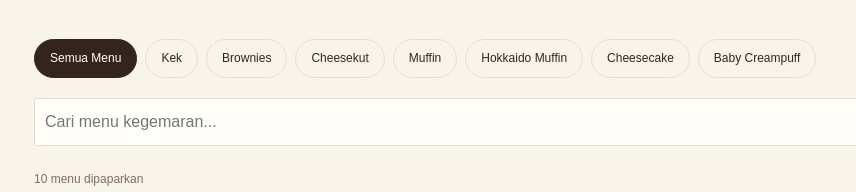
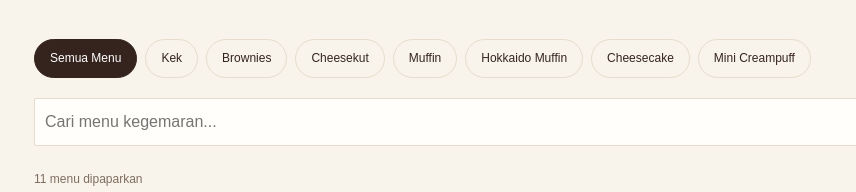
Before and after one commit to kunyahkunyahbynaz/kunyahkunyahbynaz.github.io, a plain HTML site: page index.html in a window 1280 px wide. Shown: the part 760-952 px from the top of the page, 28-884 px from the left. Drawn offline with Linux system fonts and the light colour scheme.

Commit message:
Update index.html
Updated product details and changed cart key version.

```diff
--- a/index.html
+++ b/index.html
@@ -145,7 +145,7 @@ footer a{color:#e4c89a}
   <button class="filter-button" data-filter="Muffin">Muffin</button>
   <button class="filter-button" data-filter="Hokkaido">Hokkaido Muffin</button>
   <button class="filter-button" data-filter="Cheesecake">Cheesecake</button>
-  <button class="filter-button" data-filter="Cream Puff">Baby Creampuff</button>
+  <button class="filter-button" data-filter="Cream Puff">Mini Creampuff</button>
 </div>
 
 <div class="tools">
@@ -199,21 +199,44 @@ footer a{color:#e4c89a}
 "use strict";
 
 const WHATSAPP_NUMBER = "60163160468";
-const CART_KEY = "kunyahkunyah_cart_v3";
+const CART_KEY = "kunyahkunyah_cart_v4";
 
 const products = [
  {id:"pisang",name:"Kek Pisang",category:"Kek",image:"kek-pisang.JPG",emoji:"🍌",description:"Kek pisang homemade dengan pilihan topping dan cheese.",options:[
  ["Classic",30],["Chocolate",35],["Double Choc. (Extra Choc Drizzle)",38],["2 Benua (Classic + Choc.)",35],["Classic Cheese (Full)",40],["Choc. Cheese (Full)",46],["2 Benua Cheese (Full)",46],["2 Benua Cheese (Half)",44]],topping:true},
+
  {id:"brownies",name:"Brownies 8×8 Inch",category:"Brownies",image:"brownies.JPG",emoji:"🍫",description:"36 pcs setiap kotak. Pilih flavour kegemaran anda.",options:[
  ["Plain",35],["Hazelnut / Biscoff Spread (Can Mix)",44],["Hazelnut Spread + Nuts",50],["Hazelnut Spread + Biscoff Crumb",50],["Biscoff Spread + Nuts",50],["Biscoff Spread + Biscoff Crumb",50],["Cadbury",60],["KitKat",60],["Oreo Crumb",47],["Mix Flavour (4 Flavours)",58]]},
+
  {id:"redvelvet",name:"Brownies Red Velvet Cheese",category:"Brownies",image:"brownies-red-velvet-cheese.JPG",emoji:"❤️",description:"Brownies red velvet dengan cheese. Saiz 8 inch.",options:[["8 inch",62]]},
+
  {id:"batik",name:"Kek Batik Ganache",category:"Kek",image:"kek-batik-ganache.JPG",emoji:"🍫",description:"Kek batik dengan topping ganache coklat.",options:[["8 inch",55],["6 inch",35],["Mini 4 oz",3]]},
+
  {id:"cheesekut",name:"Mini Cheesekut 4 oz",category:"Cheesekut",image:"mini.cheesekut.jpg",emoji:"🧀",description:"Mini cheesekut dalam pilihan Oreo, Biscoff dan Nestum. RM2 sebiji.",flavours:[["Oreo",2],["Biscoff",2],["Nestum",2]]},
+
  {id:"muffinpisang",name:"Muffin Pisang",category:"Muffin",image:"muffin.jpg",emoji:"🧁",description:"Muffin pisang homemade. 50 pcs untuk setiap set.",options:[["Original — 50 pcs",30,50],["Chocolate — 50 pcs",35,50]]},
- {id:"muffinchoc",name:"Muffin Chocolate Moist",category:"Muffin",image:"muffin-chocolate-moist.JPG",emoji:"🧁",description:"Muffin coklat moist yang lembut. 50 pcs setiap set.",options:[["50 pcs",52,50]]},
+
+ {id:"muffinchoc",name:"Mini Chocolate Muffin",category:"Muffin",image:"muffin-chocolate-moist.JPG",emoji:"🧁",description:"Mini Chocolate Muffin. 30 pcs setiap set.",options:[["30 pcs",30,30]]},
+
  {id:"hokkaido",name:"Hokkaido Muffin",category:"Hokkaido",image:"hokkaido-muffin.JPG",emoji:"🧁",description:"Pilih set yang sesuai dengan keperluan anda.",options:[["Set Mini — 7 pcs",12,7],["Set Regular — 16 pcs",25,16],["Set Family — 25 pcs",38,25],["Set Party — 50 pcs",77,50],["Set Celebration — 75 pcs",116,75],["Set Grand — 100 pcs",150,100]]},
- {id:"cheesecake",name:"Cheesecake",category:"Cheesecake",image:"cheesecake.JPG",emoji:"🍰",description:"Cheesecake homemade. Hubungi kami untuk pilihan dan harga.",unpriced:true},
- {id:"creampuff",name:"Baby Creampuff",category:"Cream Puff",image:"creampuff.JPG",emoji:"🍮",description:"Pilih pek dan kuantiti yang anda mahu.",options:[["15 biji",10,15],["25 biji",16,25],["50 biji",31,50]]}
+
+ {id:"minibite",name:"Mini Bite Mini Cheesecake",category:"Cheesecake",image:"cheesecake.JPG",emoji:"🍰",description:"Mini Bite Mini Cheesecake dengan pilihan topping Hazelnut, Biscoff atau Iceberg. 25 pcs setiap set.",options:[
+ ["Hazelnut — 25 pcs",35,25],
+ ["Biscoff — 25 pcs",35,25],
+ ["Iceberg — 25 pcs",35,25]]},
+
+ {id:"burncheesecake",name:"Burn Cheesecake",category:"Cheesecake",image:"cheesecake.JPG",emoji:"🍰",description:"Burn Cheesecake dengan pilihan topping kegemaran anda.",options:[
+ ["Plain",50],
+ ["Hazelnut / Biscoff Spread",55],
+ ["Hazelnut Spread + Strawberry",78],
+ ["Hazelnut / Biscoff Spread + Fruit + Choc. Bar",75],
+ ["Biscoff Spread + Biscuit",58],
+ ["Iceberg Burn Cheesecake",80]]},
+
+ {id:"creampuff",name:"Mini Creampuff",category:"Cream Puff",image:"creampuff.JPG",emoji:"🍮",description:"Mini Creampuff homemade. Pilih kuantiti pek.",options:[
+ ["25 pcs",18,25],
+ ["30 pcs",21,30],
+ ["50 pcs",36,50]]}
 ];
 
 let cart = [];
```
